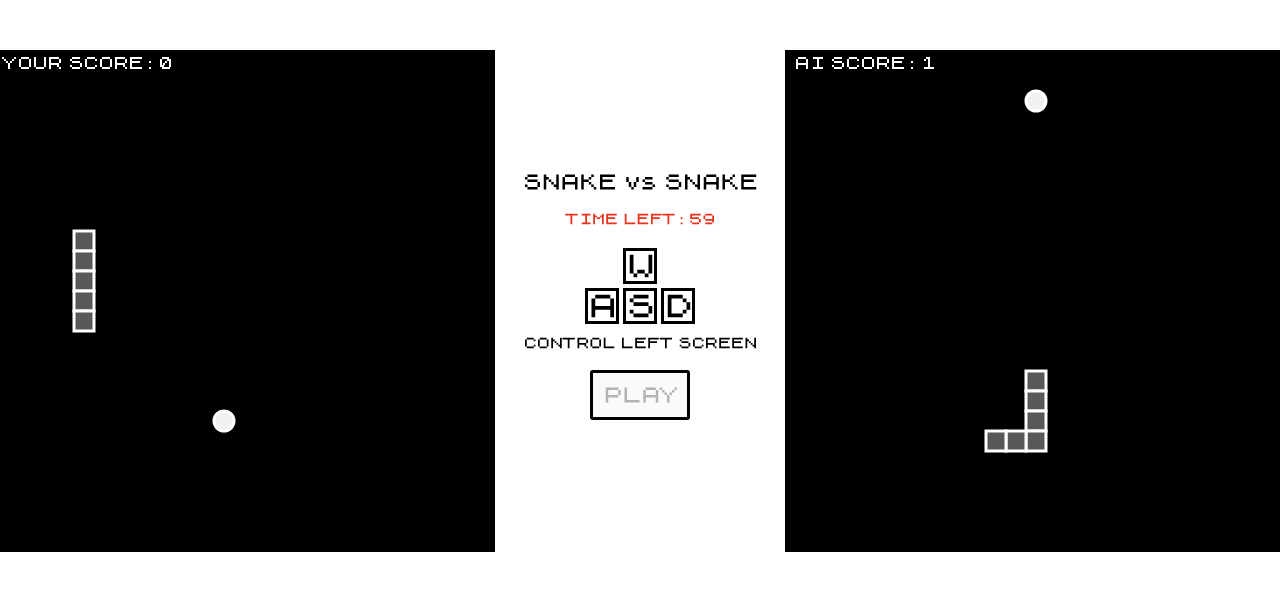
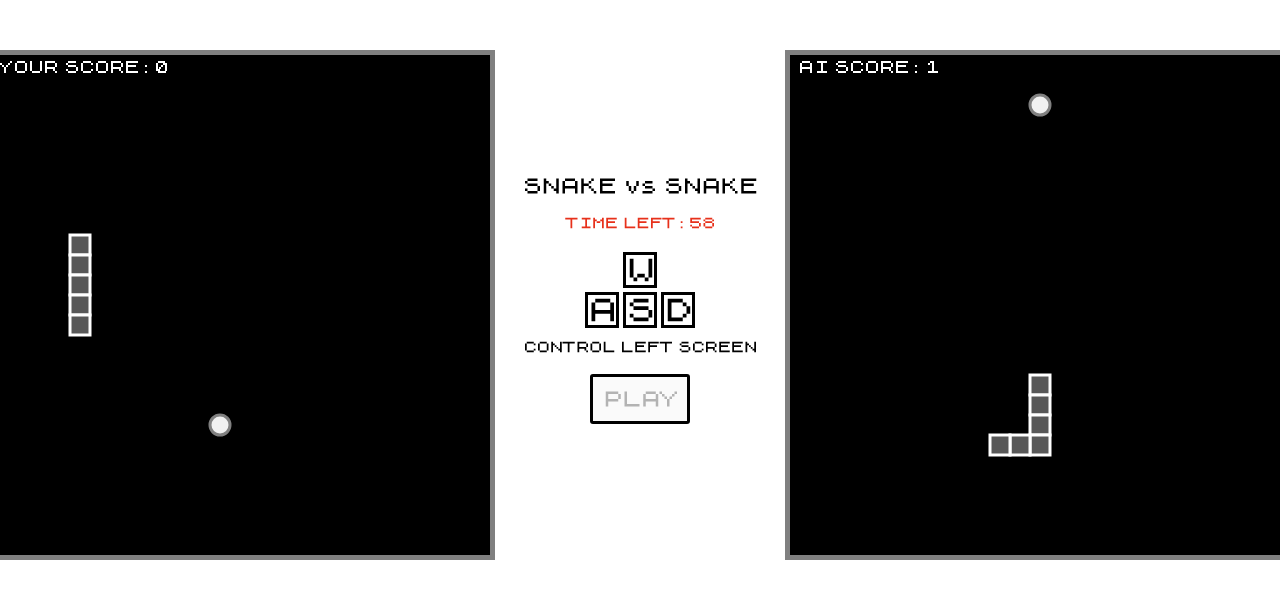
Before and after one commit to juzen2003/Snake, a website built with webpack: page index.html in a window 1280 px wide. Both pictures are taken after a click on the button "PLAY". Built offline with nearby package versions, Linux system fonts and the light colour scheme.

Commit message:
Update styling

```diff
--- a/css/snake.css
+++ b/css/snake.css
@@ -77,11 +77,11 @@
 }
 
 #human-game-canvas {
-  border: 1px solid black;
+  border: 5px solid #808080;
 }
 
 #ai-game-canvas {
-  border: 1px solid black;
+  border: 5px solid #808080;
 }
 
 .result-area {
--- a/js/aiGame.js
+++ b/js/aiGame.js
@@ -77,8 +77,10 @@
       //
       // document.location.reload();
       if(this.score > 0) {
-        this.score--;
+        // this.score--;
+        this.score -= 2;
       }
+      this.snake.snakeArr.pop();
       this.snake.snakeArr.pop();
     }
 
--- a/js/app.js
+++ b/js/app.js
@@ -27,12 +27,12 @@
   // console.log(`After: ${count}`);
   // every 10 count as 1s
   if(count % 15 === 0) {
-    countDown(count / 15, Math.floor(920/15));
+    countDown(count / 15, Math.floor(910/15));
   }
   time();
   // 460 for 30s
   // 45
-  if(count === 920) {
+  if(count === 910) {
     // document.location.reload();
     // this would stop the game, isntead of reload
     clearInterval(gameRun);
--- a/js/food.js
+++ b/js/food.js
@@ -13,7 +13,8 @@
     ctx.fillStyle = "#f1f1f1";
     ctx.fill();
 
-    ctx.strokeStyle = "#FFF";
+    // ctx.strokeStyle = "#FFF";
+    ctx.strokeStyle = "#808080";
     ctx.lineWidth=3;
     ctx.stroke();
 
```
Also changed, not shown: bundle.js (+7 -4 lines), 1 other file.
